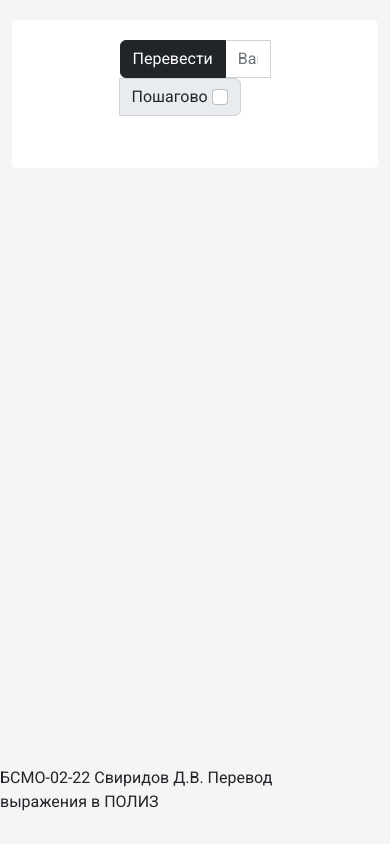
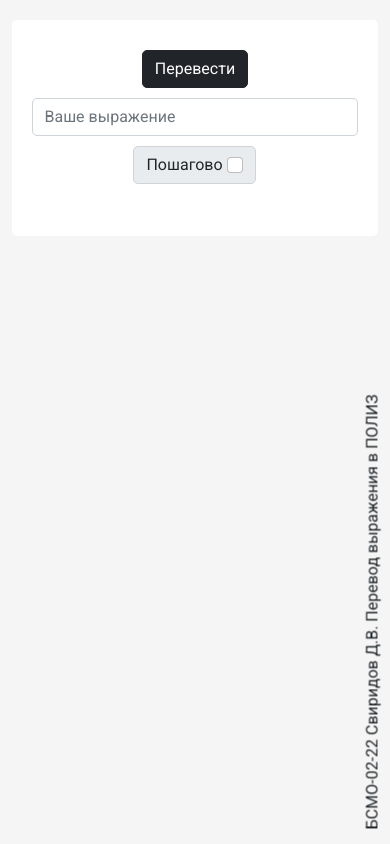
Before and after one commit to WieferichPrime/WieferichPrime.github.io, a plain HTML site: page index.html in a window 390 px wide. Drawn offline with nearby package versions, Linux system fonts and the light colour scheme.

Commit message:
some adaptive

```diff
--- a/index.css
+++ b/index.css
@@ -100,3 +100,25 @@ main {
         transform: rotate(0);
     }
 }
+
+@media screen and (max-width: 480px) {
+    .input-group {
+        font-size: 14px;
+        flex-direction: column;
+        align-items: center;
+    }
+    .input-group #calculate,.input-group div,.input-group #input_expr {
+        margin-top: 10px !important;
+        border-radius: 5px !important;
+    }
+
+    #input_expr {
+        width: 100%;
+    }
+
+    .author {
+        transform: rotate(-90deg);
+        right: -200px;
+        bottom: 220px;
+    }
+}
--- a/index.html
+++ b/index.html
@@ -12,21 +12,21 @@
     <title>Перевод в ПОЛИЗ</title>
 </head>
 <body>
+    <span class="author">БСМО-02-22 Свиридов Д.В. Перевод выражения в ПОЛИЗ</span>
     <div class="container">
         <main>
-            <span class="author">БСМО-02-22 Свиридов Д.В. Перевод выражения в ПОЛИЗ</span>
             <div class="row">
-                <div class="col-3"></div>
-                <div class="col-6">
+                <div class="col-sm-3"></div>
+                <div class="col-sm-6">
                     <div class="input-group mb-3">
                         <button id="calculate" class="btn btn-dark">Перевести</button>
                         <input type="text" class="form-control" placeholder="Ваше выражение" aria-describedby="basic-addon1" id='input_expr'>
                         <div class="input-group-text">
-                            <span>Пошагово&nbsp;</span><input class="form-check-input mt-0" type="checkbox" value="" aria-label="Checkbox for following text input" id="stepByStep">
+                            <label>Пошагово&nbsp;<input class="form-check-input" type="checkbox" value="" aria-label="Checkbox for following text input" id="stepByStep"></label>
                         </div>
                     </div>
                 </div>
-                <div class="col-3"></div>
+                <div class="col-sm-3"></div>
                 <div class="col text-center">
                     <svg xmlns="http://www.w3.org/2000/svg" width="100" height="100" fill="currentColor" class="bi bi-arrow-down-short" viewBox="0 0 16 16">
                         <path fill-rule="evenodd" d="M8 4a.5.5 0 0 1 .5.5v5.793l2.146-2.147a.5.5 0 0 1 .708.708l-3 3a.5.5 0 0 1-.708 0l-3-3a.5.5 0 1 1 .708-.708L7.5 10.293V4.5A.5.5 0 0 1 8 4z"/>
```
